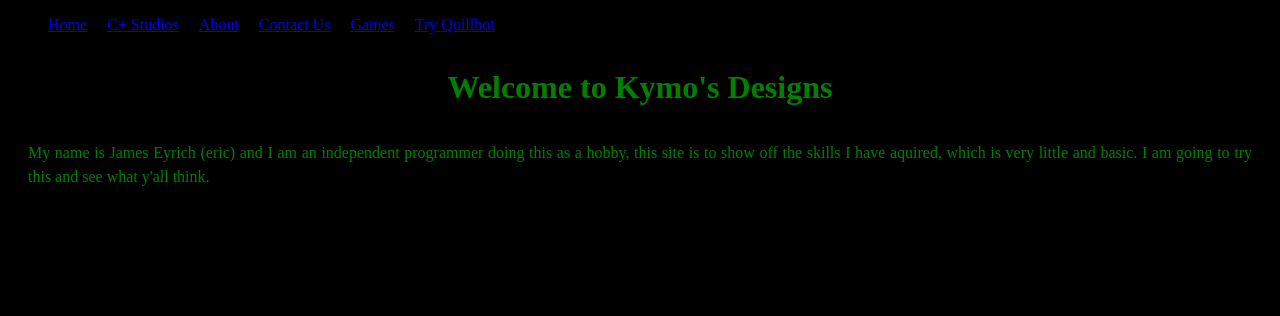
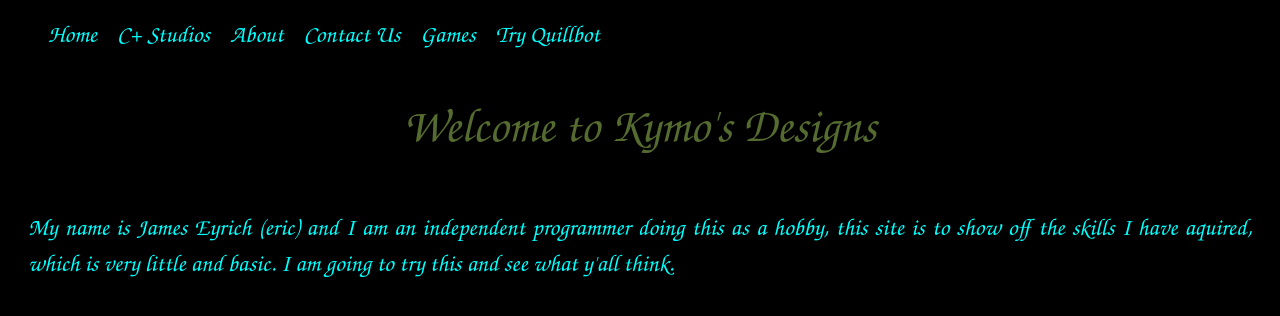
Before and after one commit to kymo1970/kymosdesigns, a plain HTML site: page index.html in a window 1280 px wide. Drawn offline with Linux system fonts and the light colour scheme.

Commit message:
Updated files for new styles and readability.

```diff
--- a/styles.css
+++ b/styles.css
@@ -2,7 +2,9 @@ body
 {
 
     background-color: black;
-    color: green;
+    color: darkolivegreen;
+    font-family: Z003;
+    font-size: 24px;
 
 }
 
@@ -23,20 +25,29 @@ body
 
 }
 
+.navbar li a
+{
+
+    color: aqua;
+    text-decoration: none;
+
+}
+
 .container
 {
 
     display: block;
-    color: green;
+    color: aqua;
     text-align: center;
     padding: 0 20px 0 20px;
 
 }
 
-.container h1
+.greeting
 {
 
     line-height: 2;
+    color: darkolivegreen;
 
 }
 
```
Also changed, not shown: index.html (+3 -1 lines).
